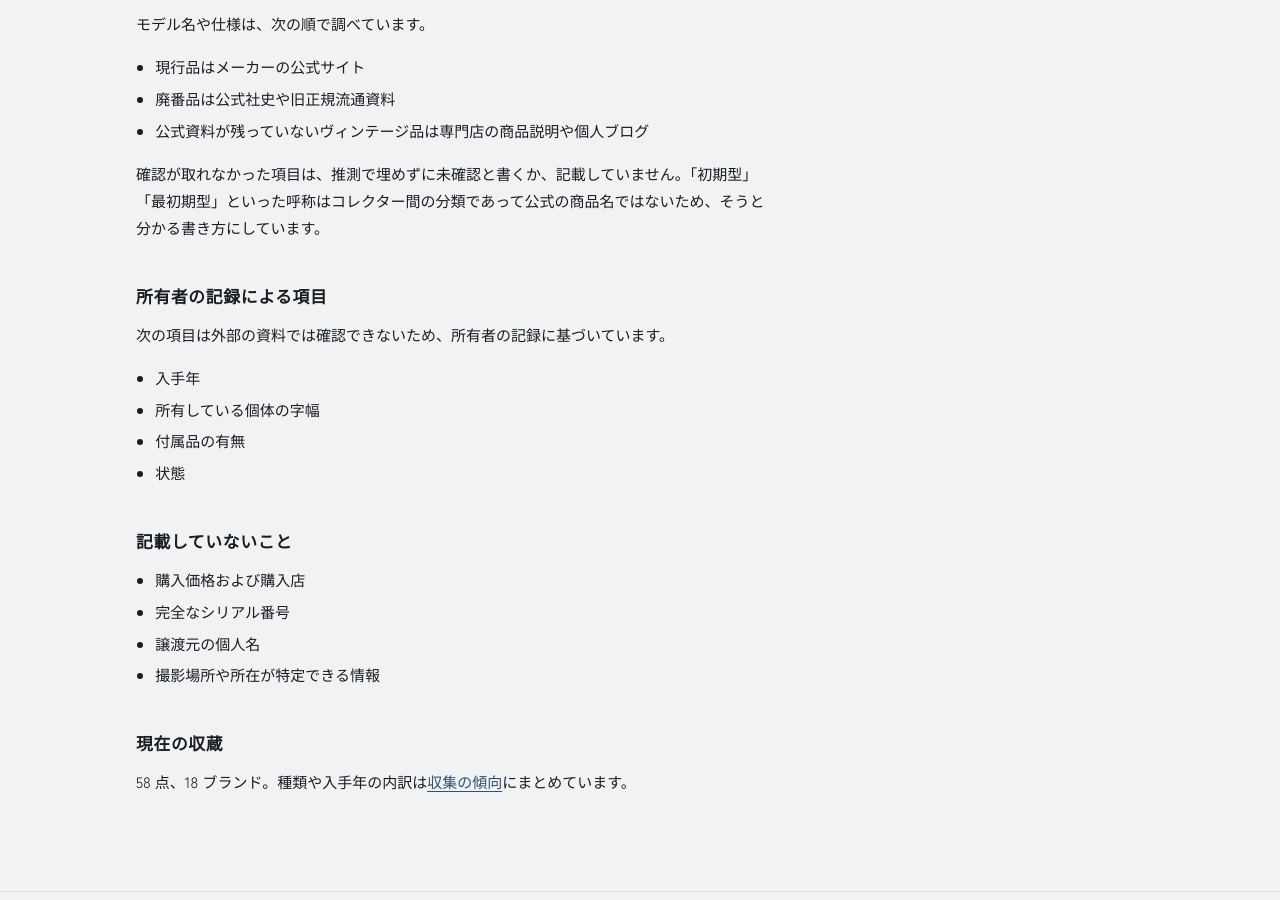
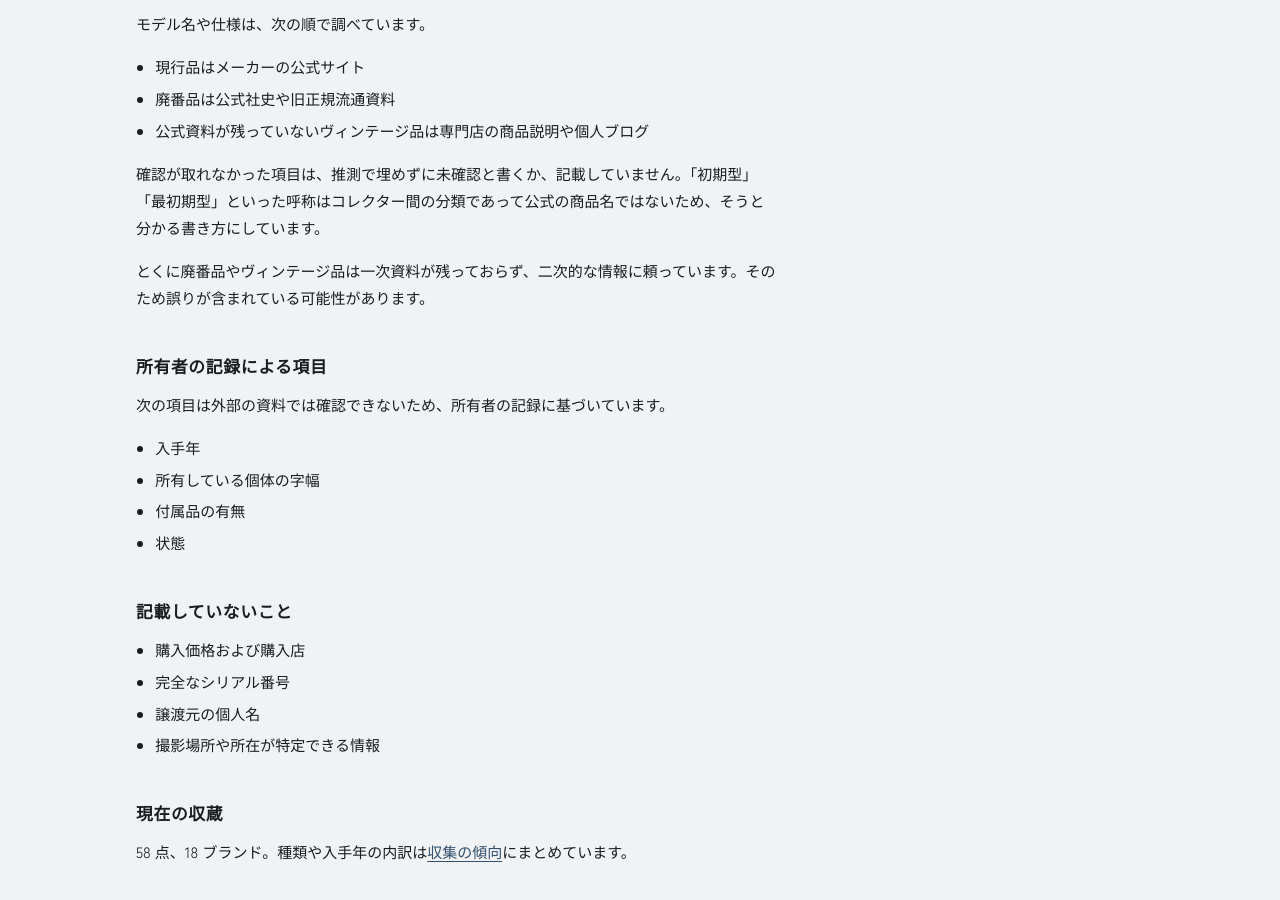
Before and after one commit to mono121/penpocket, a Jekyll site: the page built from about.md, in a window 1280 px wide and 900 px high, scrolled down 551 px. Built offline with Jekyll 4.4.1, drawn with Linux system fonts in a browser that asks for light colours.

Commit message:
Say plainly that entries may contain errors
The page described the sourcing process but never admitted the result:
26 of 58 entries are model-confirmed-but-individual-unverified or
awaiting photographs, and vintage details rest on dealer copy and
personal blogs, which can be wrong regardless of how carefully they are
handled.

Co-Authored-By: Claude Opus 5 <noreply@anthropic.com>

```diff
--- a/about.md
+++ b/about.md
@@ -15,6 +15,8 @@ permalink: /about/
 - 公式資料が残っていないヴィンテージ品は専門店の商品説明や個人ブログ
 
 確認が取れなかった項目は、推測で埋めずに未確認と書くか、記載していません。「初期型」「最初期型」といった呼称はコレクター間の分類であって公式の商品名ではないため、そうと分かる書き方にしています。
+
+とくに廃番品やヴィンテージ品は一次資料が残っておらず、二次的な情報に頼っています。そのため誤りが含まれている可能性があります。
 
 ## 所有者の記録による項目
 
```
